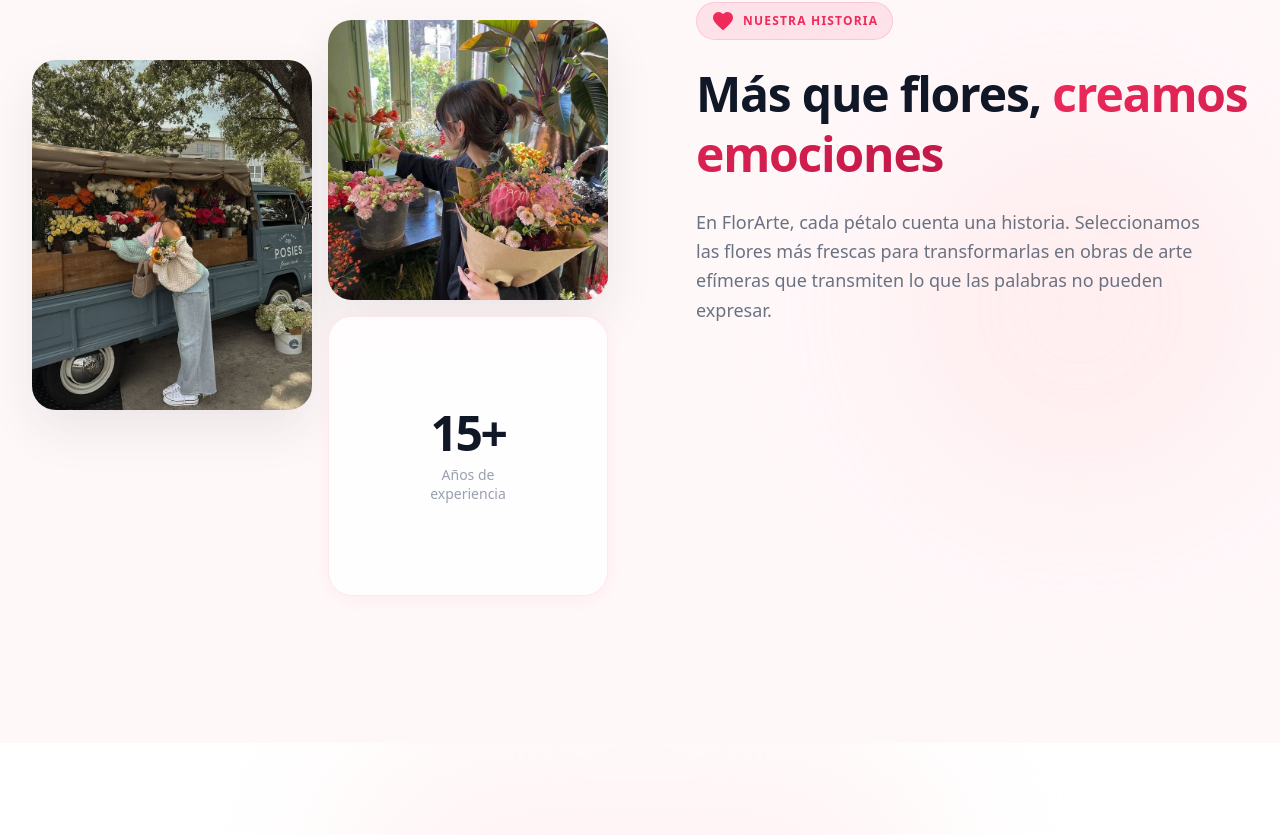
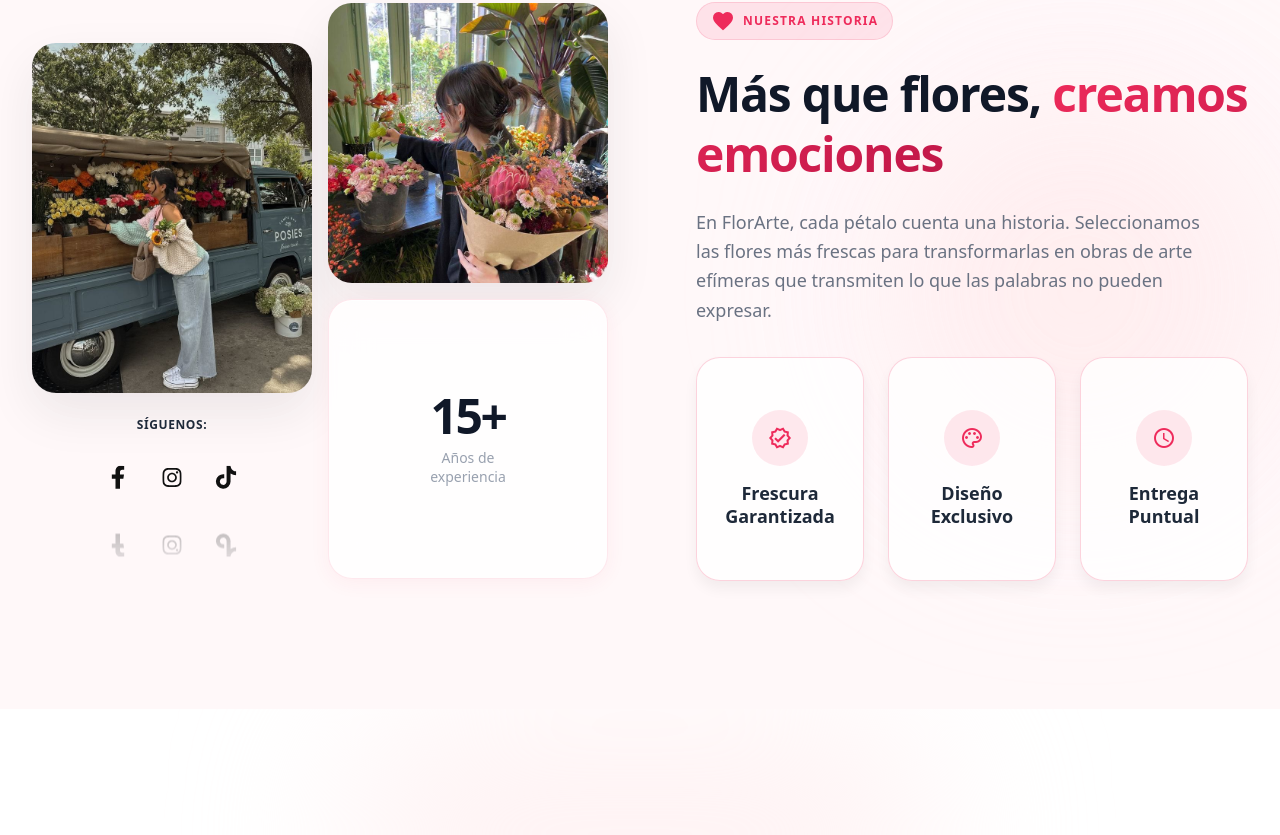
Before and after one commit to cutberto-cast/Flor-Alonso, a Next.js app: page / in a window 1280 px wide. Shown: the part 2025-2860 px from the top of the page. Built offline with nearby package versions, Linux system fonts and the light colour scheme.

Commit message:
about section redesing

```diff
--- a/src/app/globals.css
+++ b/src/app/globals.css
@@ -97,3 +97,77 @@
   ::-webkit-scrollbar-thumb { background: rgba(238, 43, 91, 0.3); border-radius: 9999px; }
   ::-webkit-scrollbar-thumb:hover { background: rgba(238, 43, 91, 0.55); }
 }
+
+/* ──────────────────────────────────────────────────────────────────
+   Social Animation
+------------------------------------------------------------------ */
+.social-login-icons {
+  display: flex;
+  align-items: center;
+  gap: 10px;
+  -webkit-box-reflect: below 5px linear-gradient(transparent, #00000055);
+}
+.social-login-icons svg {
+  width: 40px;
+}
+
+.social-icon-1, .social-icon-1-1,
+.social-icon-2, .social-icon-2-2,
+.social-icon-3, .social-icon-3-3 {
+  width: 50px;
+  height: 50px;
+  display: flex;
+  align-items: center;
+  justify-content: center;
+  border-radius: 50px;
+  margin: 20px 0 0px 0;
+}
+
+.icon svg {
+  fill: #111;
+}
+
+.socialcontainer {
+  height: 80px;
+  overflow: hidden;
+  display: block; /* If using a tag */
+}
+
+.social-icon-1, .social-icon-2, .social-icon-3 {
+  transition-duration: 0.4s;
+  transition-timing-function: cubic-bezier(0.46, -0.78, 0.5, 1.56);
+}
+
+.social-icon-1 svg,
+.social-icon-2 svg,
+.social-icon-3 svg {
+  opacity: 0;
+  transition-duration: 0.5s;
+  transition-delay: 0.2s;
+}
+
+.social-icon-1-1, .social-icon-2-2, .social-icon-3-3 {
+  transition-duration: 0.4s;
+  background-color: transparent;
+}
+
+.socialcontainer:hover .social-icon-1,
+.socialcontainer:hover .social-icon-2,
+.socialcontainer:hover .social-icon-3 {
+  transform: translateY(-70px);
+}
+
+.socialcontainer:hover .social-icon-1 svg,
+.socialcontainer:hover .social-icon-2 svg,
+.socialcontainer:hover .social-icon-3 svg {
+  opacity: 1;
+}
+
+/* Facebook setup */
+.social-icon-1 { background: #316ff6; }
+/* Instagram setup */
+.social-icon-2 {
+  background: linear-gradient(72.44deg, #ff7a00 11.92%, #ff0169 51.56%, #d300c5 85.69%);
+}
+/* TikTok setup */
+.social-icon-3 { background: #000000; }
--- a/src/components/About.tsx
+++ b/src/components/About.tsx
@@ -58,6 +58,52 @@ export default function About() {
                     className="w-full h-full object-cover hover:scale-105 transition-transform duration-700"
                   />
                 </div>
+
+                {/* Social Icons Section */}
+                <div className="about-text pt-2">
+                  <p className="text-xs font-bold text-gray-800 mb-1 uppercase tracking-wider text-center">Síguenos:</p>
+                  <div className="social-login-icons justify-center transform scale-90 origin-top">
+                    {/* Facebook */}
+                    <a href="#" className="socialcontainer">
+                      <div className="icon social-icon-1-1">
+                        <svg viewBox="0 0 320 512" fill="white" height="1.6em" xmlns="http://www.w3.org/2000/svg">
+                          <path d="M279.14 288l14.22-92.66h-88.91v-60.13c0-25.35 12.42-50.06 52.24-50.06h40.42V6.26S260.43 0 225.36 0c-73.22 0-121.08 44.38-121.08 124.72v70.62H22.89V288h81.39v224h100.17V288z"/>
+                        </svg>
+                      </div>
+                      <div className="social-icon-1">
+                        <svg viewBox="0 0 320 512" fill="white" height="1.6em" xmlns="http://www.w3.org/2000/svg">
+                          <path d="M279.14 288l14.22-92.66h-88.91v-60.13c0-25.35 12.42-50.06 52.24-50.06h40.42V6.26S260.43 0 225.36 0c-73.22 0-121.08 44.38-121.08 124.72v70.62H22.89V288h81.39v224h100.17V288z"/>
+                        </svg>
+                      </div>
+                    </a>
+                    {/* Instagram */}
+                    <a href="#" className="socialcontainer">
+                      <div className="icon social-icon-2-2">
+                        <svg fill="white" viewBox="0 0 448 512" height="1.5em" xmlns="http://www.w3.org/2000/svg">
+                          <path d="M224.1 141c-63.6 0-114.9 51.3-114.9 114.9s51.3 114.9 114.9 114.9S339 319.5 339 255.9 287.7 141 224.1 141zm0 189.6c-41.1 0-74.7-33.5-74.7-74.7s33.5-74.7 74.7-74.7 74.7 33.5 74.7 74.7-33.6 74.7-74.7 74.7zm146.4-194.3c0 14.9-12 26.8-26.8 26.8-14.9 0-26.8-12-26.8-26.8s12-26.8 26.8-26.8 26.8 12 26.8 26.8zm76.1 27.2c-1.7-35.9-9.9-67.7-36.2-93.9-26.2-26.2-58-34.4-93.9-36.2-37-2.1-147.9-2.1-184.9 0-35.8 1.7-67.6 9.9-93.9 36.1s-34.4 58-36.2 93.9c-2.1 37-2.1 147.9 0 184.9 1.7 35.9 9.9 67.7 36.2 93.9s58 34.4 93.9 36.2c37 2.1 147.9 2.1 184.9 0 35.9-1.7 67.7-9.9 93.9-36.2 26.2-26.2 34.4-58 36.2-93.9 2.1-37 2.1-147.8 0-184.8zM398.8 388c-7.8 19.6-22.9 34.7-42.6 42.6-29.5 11.7-99.5 9-132.1 9s-102.7 2.6-132.1-9c-19.6-7.8-34.7-22.9-42.6-42.6-11.7-29.5-9-99.5-9-132.1s-2.6-102.7 9-132.1c7.8-19.6 22.9-34.7 42.6-42.6 29.5-11.7 99.5-9 132.1-9s102.7-2.6 132.1 9c19.6 7.8 34.7 22.9 42.6 42.6 11.7 29.5 9 99.5 9 132.1s2.7 102.7-9 132.1z"/>
+                        </svg>
+                      </div>
+                      <div className="social-icon-2">
+                        <svg fill="white" viewBox="0 0 448 512" height="1.5em" xmlns="http://www.w3.org/2000/svg">
+                          <path d="M224.1 141c-63.6 0-114.9 51.3-114.9 114.9s51.3 114.9 114.9 114.9S339 319.5 339 255.9 287.7 141 224.1 141zm0 189.6c-41.1 0-74.7-33.5-74.7-74.7s33.5-74.7 74.7-74.7 74.7 33.5 74.7 74.7-33.6 74.7-74.7 74.7zm146.4-194.3c0 14.9-12 26.8-26.8 26.8-14.9 0-26.8-12-26.8-26.8s12-26.8 26.8-26.8 26.8 12 26.8 26.8zm76.1 27.2c-1.7-35.9-9.9-67.7-36.2-93.9-26.2-26.2-58-34.4-93.9-36.2-37-2.1-147.9-2.1-184.9 0-35.8 1.7-67.6 9.9-93.9 36.1s-34.4 58-36.2 93.9c-2.1 37-2.1 147.9 0 184.9 1.7 35.9 9.9 67.7 36.2 93.9s58 34.4 93.9 36.2c37 2.1 147.9 2.1 184.9 0 35.9-1.7 67.7-9.9 93.9-36.2 26.2-26.2 34.4-58 36.2-93.9 2.1-37 2.1-147.8 0-184.8zM398.8 388c-7.8 19.6-22.9 34.7-42.6 42.6-29.5 11.7-99.5 9-132.1 9s-102.7 2.6-132.1-9c-19.6-7.8-34.7-22.9-42.6-42.6-11.7-29.5-9-99.5-9-132.1s-2.6-102.7 9-132.1c7.8-19.6 22.9-34.7 42.6-42.6 29.5-11.7 99.5-9 132.1-9s102.7-2.6 132.1 9c19.6 7.8 34.7 22.9 42.6 42.6 11.7 29.5 9 99.5 9 132.1s2.7 102.7-9 132.1z"/>
+                        </svg>
+                      </div>
+                    </a>
+                    {/* TikTok */}
+                    <a href="#" className="socialcontainer">
+                      <div className="icon social-icon-3-3">
+                        <svg viewBox="0 0 448 512" fill="white" height="1.6em" xmlns="http://www.w3.org/2000/svg">
+                          <path d="M448,209.91a210.06,210.06,0,0,1-122.77-39.25V349.38A162.55,162.55,0,1,1,185,188.31V278.2a74.62,74.62,0,1,0,52.23,71.18V0l88,0a121.18,121.18,0,0,0,1.86,22.17h0A122.18,122.18,0,0,0,381,102.39a121.43,121.43,0,0,0,67,20.14Z"/>
+                        </svg>
+                      </div>
+                      <div className="social-icon-3">
+                        <svg viewBox="0 0 448 512" fill="white" height="1.6em" xmlns="http://www.w3.org/2000/svg">
+                          <path d="M448,209.91a210.06,210.06,0,0,1-122.77-39.25V349.38A162.55,162.55,0,1,1,185,188.31V278.2a74.62,74.62,0,1,0,52.23,71.18V0l88,0a121.18,121.18,0,0,0,1.86,22.17h0A122.18,122.18,0,0,0,381,102.39a121.43,121.43,0,0,0,67,20.14Z"/>
+                        </svg>
+                      </div>
+                    </a>
+                  </div>
+                </div>
               </div>
               <div className="space-y-4">
                 <div className="rounded-3xl overflow-hidden aspect-square shadow-[0_20px_50px_rgba(0,0,0,0.08)]">
@@ -67,9 +113,24 @@ export default function About() {
                     className="w-full h-full object-cover hover:scale-105 transition-transform duration-700"
                   />
                 </div>
-                <div className="glass rounded-3xl aspect-square flex flex-col items-center justify-center text-center p-6 shadow-[0_8px_30px_rgba(238,43,91,0.08)]">
-                  <span className="text-5xl font-black text-gray-900 mb-2 tracking-tighter">15+</span>
-                  <span className="text-gray-400 text-sm font-medium leading-snug">Años de<br />experiencia</span>
+                <div className="group w-full aspect-square perspective-[1000px] bg-transparent font-display cursor-default">
+                  <div className="relative w-full h-full text-center transition-transform duration-700 [transform-style:preserve-3d] group-hover:[transform:rotateY(180deg)]">
+
+                    {/* Front */}
+                    <div className="absolute w-full h-full glass rounded-3xl flex flex-col items-center justify-center text-center p-6 shadow-[0_8px_30px_rgba(238,43,91,0.08)] [backface-visibility:hidden]">
+                      <span className="text-5xl font-black text-gray-900 mb-2 tracking-tighter">15+</span>
+                      <span className="text-gray-400 text-sm font-medium leading-snug">Años de<br />experiencia</span>
+                    </div>
+
+                    {/* Back */}
+                    <div className="absolute w-full h-full flex flex-col justify-center items-center p-6 liquid-glass rounded-3xl [backface-visibility:hidden] [transform:rotateY(180deg)] border border-primary/30 text-center shadow-[0_8px_30px_rgba(238,43,91,0.08)]">
+                      <span className="material-icons-outlined text-primary text-3xl mb-2">auto_awesome</span>
+                      <p className="text-gray-700 text-sm font-medium leading-snug">
+                        Más de una década perfeccionando el arte floral para tus momentos inolvidables.
+                      </p>
+                    </div>
+
+                  </div>
                 </div>
               </div>
             </div>
@@ -91,15 +152,26 @@ export default function About() {
               En FlorArte, cada pétalo cuenta una historia. Seleccionamos las flores más frescas para transformarlas en obras de arte efímeras que transmiten lo que las palabras no pueden expresar.
             </p>
 
-            <div className="space-y-3 pt-2">
+            {/* Features (Flip Cards) */}
+            <div className="grid grid-cols-2 md:grid-cols-3 gap-6 mt-8">
               {features.map((f) => (
-                <div key={f.icon} className="about-feature liquid-glass rounded-2xl p-4 flex items-center gap-4 hover:bg-rose-50/50 transition-all duration-300 cursor-default group">
-                  <div className="w-11 h-11 rounded-xl bg-primary/10 border border-primary/15 flex items-center justify-center flex-shrink-0 group-hover:bg-primary/15 transition-colors">
-                    <span className="material-icons-outlined text-primary">{f.icon}</span>
-                  </div>
-                  <div>
-                    <h4 className="font-bold text-gray-800 text-sm">{f.title}</h4>
-                    <p className="text-gray-400 text-xs mt-0.5">{f.desc}</p>
+                <div key={f.icon} className="about-feature group w-full aspect-[3/4] perspective-[1000px] bg-transparent font-display cursor-default">
+                  <div className="relative w-full h-full text-center transition-transform duration-700 [transform-style:preserve-3d] group-hover:[transform:rotateY(180deg)]">
+
+                    {/* Front */}
+                    <div className="absolute w-full h-full flex flex-col justify-center items-center p-4 bg-white/80 border border-primary/20 rounded-[1.5rem] shadow-[0_8px_14px_0_rgba(0,0,0,0.05)] [backface-visibility:hidden]">
+                      <div className="w-14 h-14 rounded-full bg-primary/10 flex items-center justify-center mb-4 text-primary">
+                        <span className="material-icons-outlined text-3xl">{f.icon}</span>
+                      </div>
+                      <h4 className="font-extrabold text-gray-800 text-lg leading-tight">{f.title}</h4>
+                    </div>
+
+                    {/* Back */}
+                    <div className="absolute w-full h-full flex flex-col justify-center items-center p-5 liquid-glass rounded-[1.5rem] [backface-visibility:hidden] [transform:rotateY(180deg)] border border-primary/30 text-center">
+                      <h4 className="font-extrabold text-primary text-base mb-2">{f.title}</h4>
+                      <p className="text-gray-700 text-sm font-medium">{f.desc}</p>
+                    </div>
+
                   </div>
                 </div>
               ))}
```
